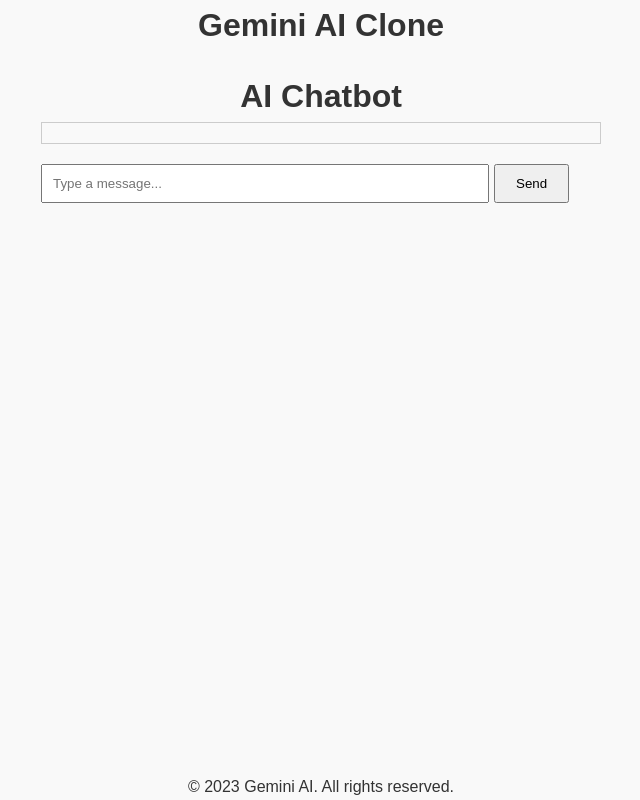
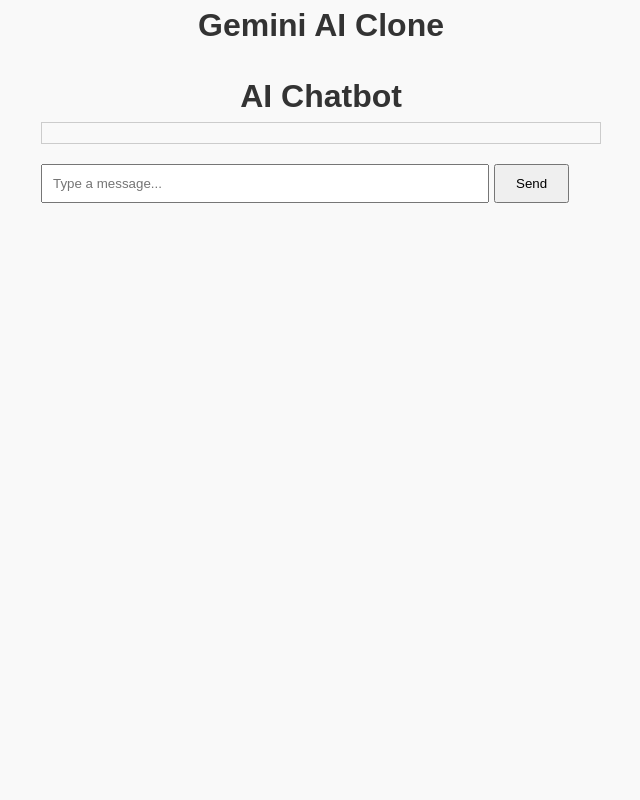
Before and after one commit to iamriyapatel/ChatMate, a React (Vite) app in the folder gemini-chatbot-frontend/: page / in a window 1280 px wide. Shown: the whole page, without its empty margins (319-959 px from the left). Built offline with nearby package versions, Linux system fonts and the light colour scheme.

Commit message:
updated App.jsx

```diff
--- a/gemini-chatbot-frontend/src/App.jsx
+++ b/gemini-chatbot-frontend/src/App.jsx
@@ -17,7 +17,7 @@
 
       {/* Footer */}
       <footer className="bg-white shadow-lg p-4 text-center text-gray-600">
-        <p>© 2023 Gemini AI. All rights reserved.</p>
+        {/*<p>© 2023 Gemini AI. All rights reserved.</p>*/}
       </footer>
     </div>
   );
```
